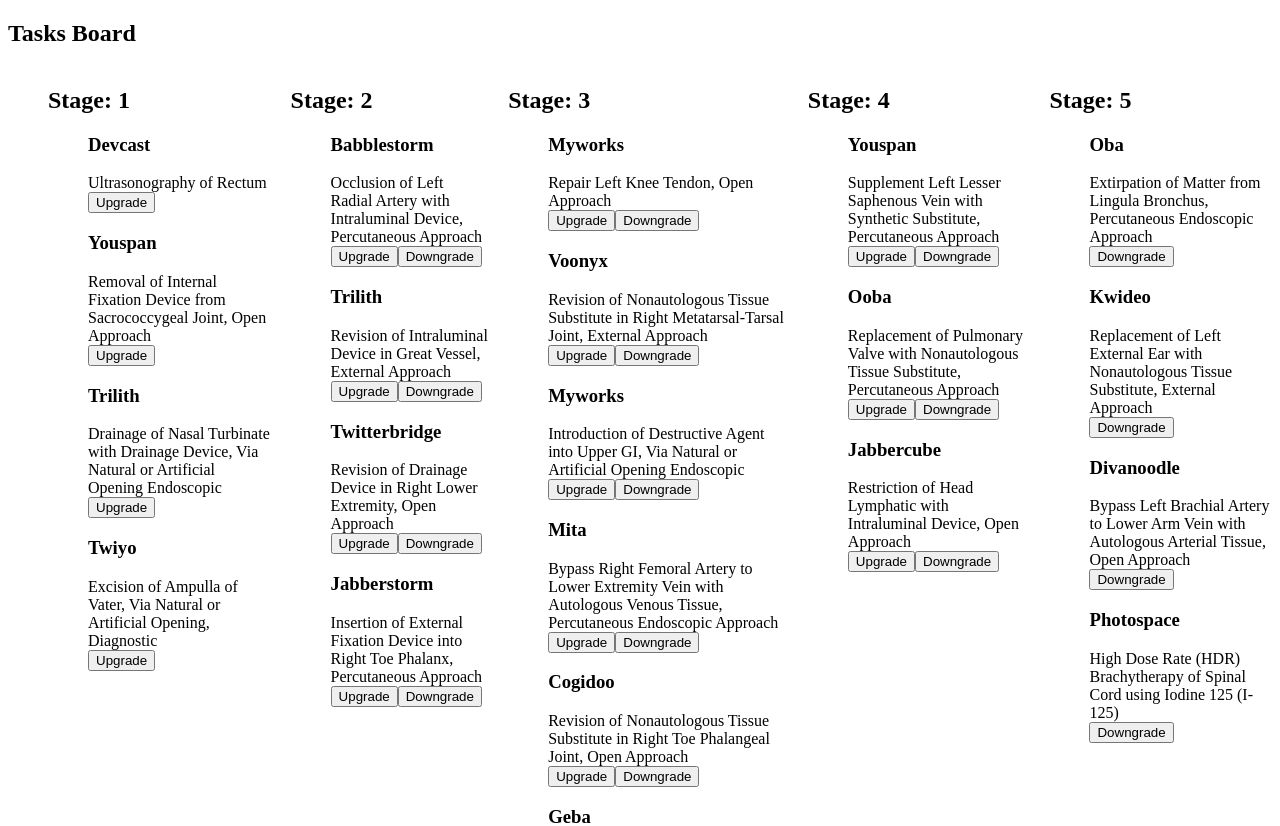
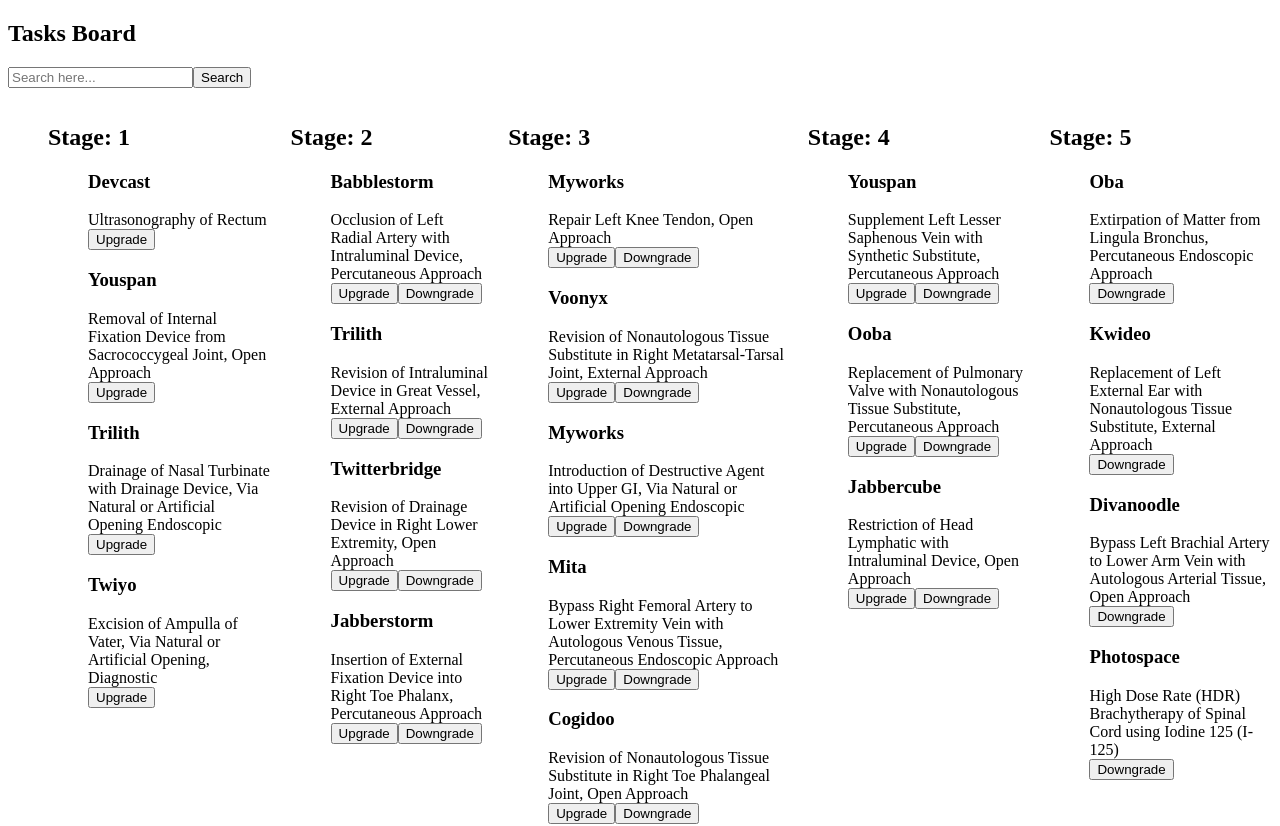
Before and after one commit to EMinasian/task-management-app, a React (Vite) app: page / in a window 1280 px wide. Shown: the top 826 px of the page. Built offline with nearby package versions, Linux system fonts and the light colour scheme.

Commit message:
feat: search functionality

```diff
--- a/src/components/Board.jsx
+++ b/src/components/Board.jsx
@@ -1,5 +1,7 @@
 import { useState } from "react";
 import Column from "./Column";
+import SearchBox from "./SeacrhBox";
+import SearchResults from "./SearchResults";
 import categorizeData from "../utils/categorizeData";
 import data from "../mocks/data";
 import { DataContextProvider } from "../contexts/DataContext";
@@ -7,13 +9,14 @@ import "../../src/globals.css";
 
 export default function Board() {
   const [categorizedData, setData] = useState(categorizeData(data));
+  const [searchData, setSearch] = useState([]);
 
   function onStageChange(stage, id, isUpgrade) {
     let taskToChange;
     let locationOfTask;
 
     for (let i = 0; i < categorizedData[stage - 1].length; i++) {
-      const task = categorizedData[stage - 1][i]
+      const task = categorizedData[stage - 1][i];
       if (task.id === id) {
         taskToChange = task;
         locationOfTask = i;
@@ -23,20 +26,39 @@ export default function Board() {
 
     categorizedData[stage - 1].splice(locationOfTask, 1);
     taskToChange.stage++;
-    const newStage = isUpgrade ? stage : stage - 2
+    const newStage = isUpgrade ? stage : stage - 2;
     categorizedData[newStage].push(taskToChange);
     setData([...categorizedData]);
   }
 
+  function onSearch(value) {
+    const tasksToShow = [];
+    const searchRegex = new RegExp(value);
+
+    for (const stageTasks of categorizedData) {
+      for (const task of stageTasks) {
+        if (searchRegex.test(task.name) || searchRegex.test(task.description)) {
+          tasksToShow.push(task);
+        }
+      }
+    }
+    setSearch(tasksToShow);
+  }
+
   return (
-    <DataContextProvider value={onStageChange}>
+    <DataContextProvider value={{ onStageChange, onSearch }}>
       <div className="board">
         <h2>Tasks Board</h2>
-        <ol className="columns-section">
-          {categorizedData.map((tasks, stage) => (
-            <Column tasks={tasks} stage={stage} key={stage} />
-          ))}
-        </ol>
+        <SearchBox />
+        {searchData.length !== 0 ? (
+          <SearchResults searchedTasks={searchData} />
+        ) : (
+          <ol className="columns-section">
+            {categorizedData.map((tasks, stage) => (
+              <Column tasks={tasks} stage={stage} key={stage} />
+            ))}
+          </ol>
+        )}
       </div>
     </DataContextProvider>
   );
--- a/src/components/Card.jsx
+++ b/src/components/Card.jsx
@@ -2,21 +2,21 @@ import { useContext } from "react";
 import { DataContext } from "../contexts/DataContext";
 import { FIRST_STAGE, LAST_STAGE } from "../utils/constants";
 
-export default function Card({ task }) {
+export default function Card({ task, isSearchResult }) {
   const { name, description, stage, id } = task;
-  const onStageChange = useContext(DataContext);
+  const { onStageChange } = useContext(DataContext);
 
   return (
     <div>
       <h3>{name}</h3>
       <span>{description}</span>
       <div>
-        {stage !== LAST_STAGE && (
+        {!isSearchResult && stage !== LAST_STAGE && (
           <button onClick={() => onStageChange(stage, id, true)}>
             Upgrade
           </button>
         )}
-        {stage !== FIRST_STAGE && (
+        {!isSearchResult && stage !== FIRST_STAGE && (
           <button onClick={() => onStageChange(stage, id, false)}>
             Downgrade
           </button>
--- /dev/null
+++ b/src/components/SeacrhBox.jsx
@@ -0,0 +1,19 @@
+import { useContext, useRef } from "react";
+import { DataContext } from "../contexts/DataContext";
+
+export default function SearchBox() {
+  const inputRef = useRef("");
+  const { onSearch } = useContext(DataContext);
+
+  function handleSubmit(e) {
+    e.preventDefault();
+    onSearch(inputRef.current.value);
+  }
+
+  return (
+    <form onSubmit={(e) => handleSubmit(e)}>
+      <input ref={inputRef} placeholder="Search here..." />
+      <button type="submit">Search</button>
+    </form>
+  );
+}
--- /dev/null
+++ b/src/components/SearchResults.jsx
@@ -0,0 +1,11 @@
+import Card from "./Card";
+
+export default function SearchResults({ searchedTasks }) {
+  return (
+    <ul>
+      {searchedTasks.map((task) => (
+        <Card key={task.id} task={task} isSearchResult />
+      ))}
+    </ul>
+  );
+}
```
